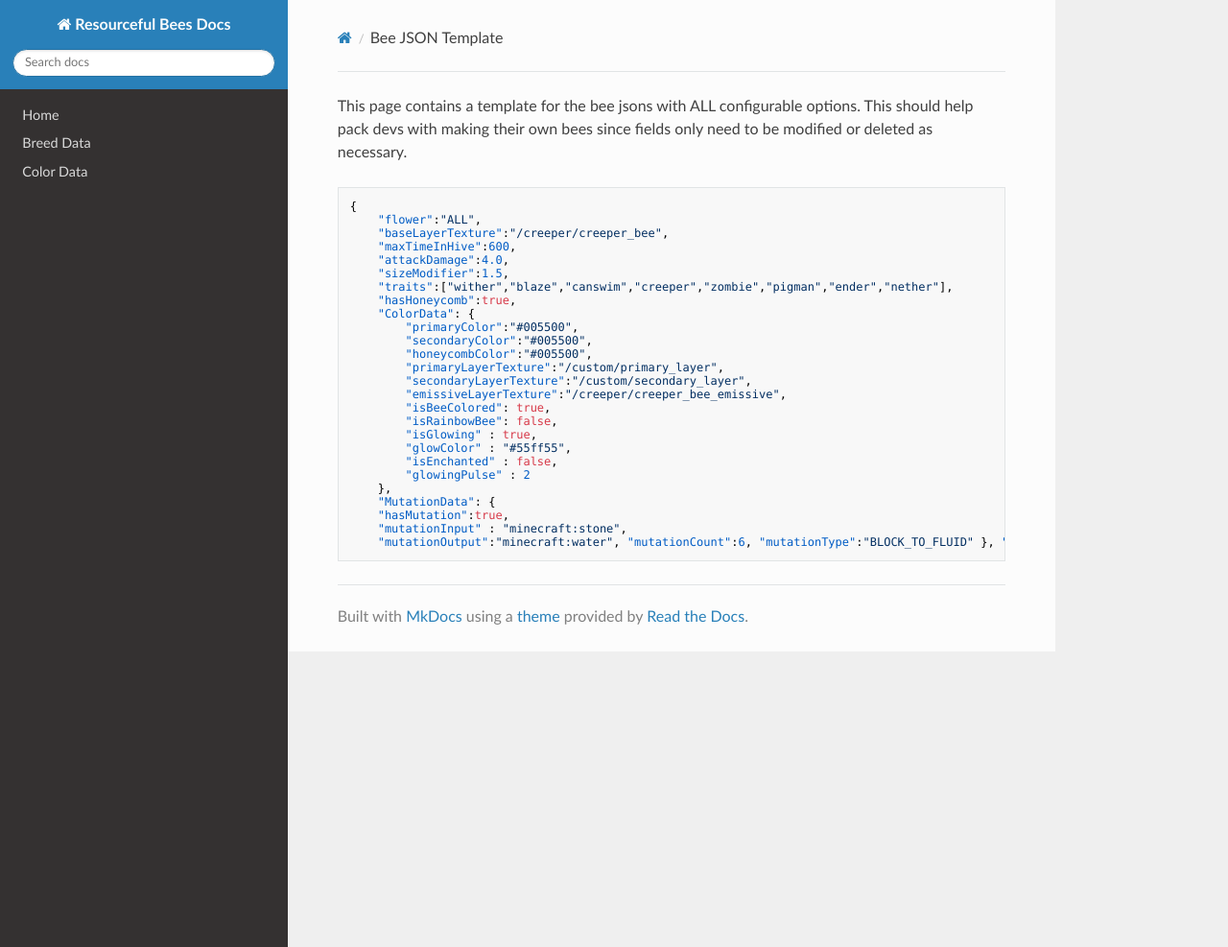
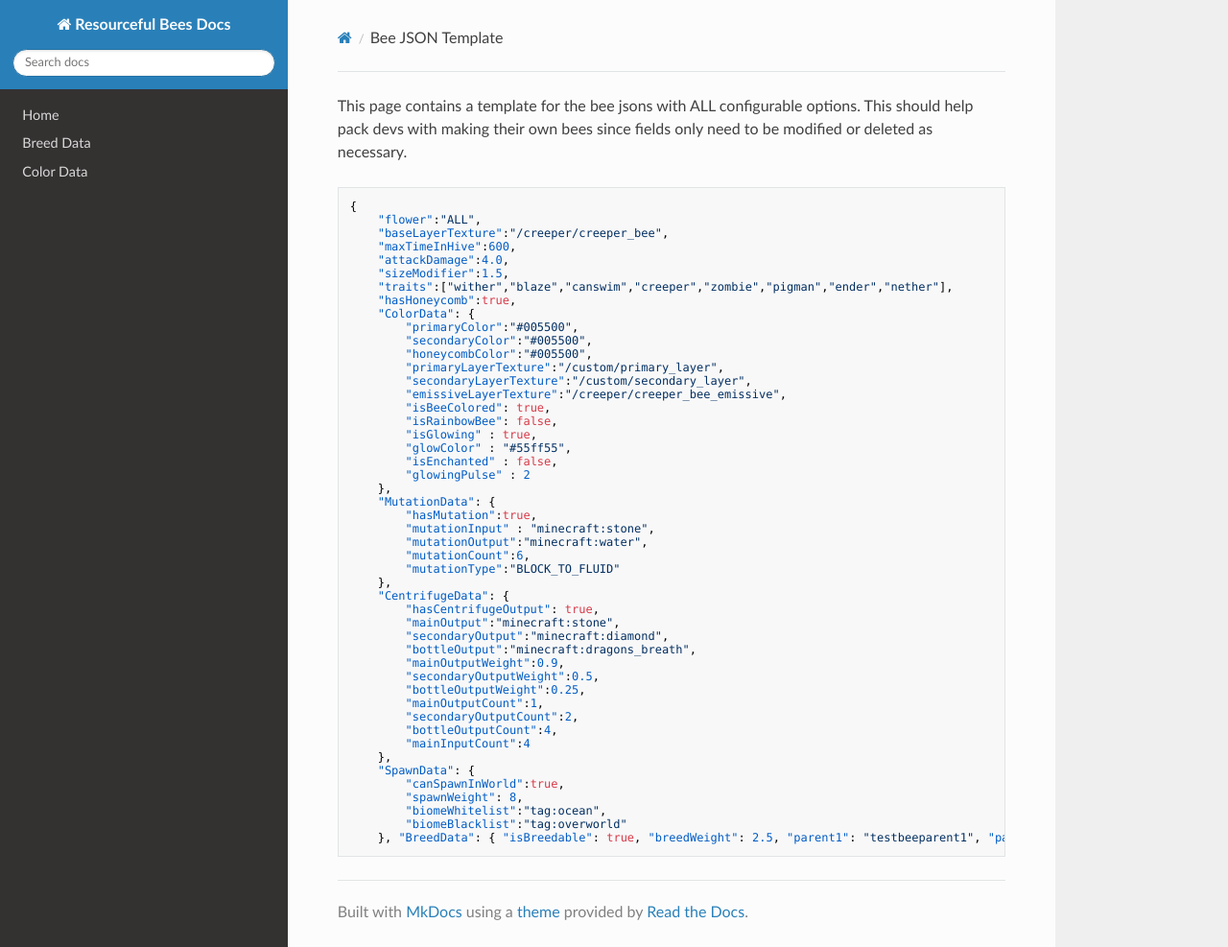
Before and after one commit to Team-Resourceful/ResourcefulBeesDocs, an MkDocs documentation site: the page built from docs/Bee JSON Template.md, in a window 1280 px wide and 987 px high. Shown: the whole window at 96% size. Built offline with MkDocs 1.6.1, drawn with Linux system fonts in a browser that asks for light colours; nearby versions of some CDN libraries.

Commit message:
docs/Bee JSON Template.md updated from https://stackedit.io/

````diff
--- a/docs/Bee JSON Template.md
+++ b/docs/Bee JSON Template.md
@@ -24,10 +24,32 @@ This page contains a template for the bee jsons with ALL configurable options. T
 		"glowingPulse" : 2
 	},
 	"MutationData": {
-	"hasMutation":true,
-	"mutationInput" : "minecraft:stone",
-	"mutationOutput":"minecraft:water", "mutationCount":6, "mutationType":"BLOCK_TO_FLUID" }, "CentrifugeData": { "hasCentrifugeOutput": true, "mainOutput":"minecraft:stone", "secondaryOutput":"minecraft:diamond", "bottleOutput":"minecraft:dragons_breath", "mainOutputWeight":0.9, "secondaryOutputWeight":0.5, "bottleOutputWeight":0.25, "mainOutputCount":1, "secondaryOutputCount":2, "bottleOutputCount":4, "mainInputCount":4 }, "SpawnData": { "canSpawnInWorld":true, "spawnWeight": 10, "biomeWhitelist":"tag:ocean", "biomeBlacklist":"tag:overworld" }, "BreedData": { "isBreedable": true, "breedWeight": 2.5, "parent1": "testbeeparent1", "parent2": "testbeeparent2", "feedItem": "minecraft:poppy", "feedAmount": 5 }, "TraitData": { "hasTraits": true } }
+		"hasMutation":true,
+		"mutationInput" : "minecraft:stone",
+		"mutationOutput":"minecraft:water",
+		"mutationCount":6,
+		"mutationType":"BLOCK_TO_FLUID"
+	},
+	"CentrifugeData": {
+		"hasCentrifugeOutput": true,
+		"mainOutput":"minecraft:stone",
+		"secondaryOutput":"minecraft:diamond",
+		"bottleOutput":"minecraft:dragons_breath",
+		"mainOutputWeight":0.9,
+		"secondaryOutputWeight":0.5,
+		"bottleOutputWeight":0.25,
+		"mainOutputCount":1,
+		"secondaryOutputCount":2,
+		"bottleOutputCount":4,
+		"mainInputCount":4
+	},
+	"SpawnData": {
+		"canSpawnInWorld":true,
+		"spawnWeight": 8,
+		"biomeWhitelist":"tag:ocean",
+		"biomeBlacklist":"tag:overworld"
+	}, "BreedData": { "isBreedable": true, "breedWeight": 2.5, "parent1": "testbeeparent1", "parent2": "testbeeparent2", "feedItem": "minecraft:poppy", "feedAmount": 5 }, "TraitData": { "hasTraits": true } }
 ```
 <!--stackedit_data:
-eyJoaXN0b3J5IjpbLTcyNTc0MTIyM119
+eyJoaXN0b3J5IjpbLTE4Mjk4OTQ0NjJdfQ==
 -->
````
